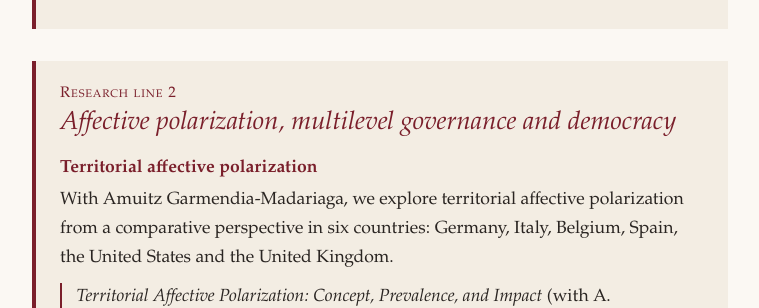
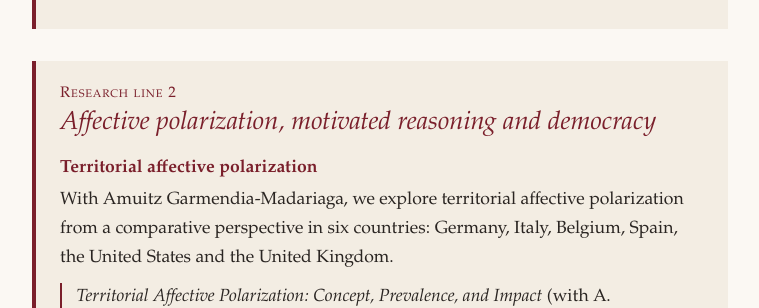
Before and after one commit to sandraleonalfonso/Sandra-Leon, a Jekyll site: the page built from research.md, in a window 1280 px wide and 900 px high, scrolled down 597 px. Shown: the part 150-458 px from the top of the window, without its empty margins (260-1019 px from the left). Built offline with Jekyll 4.4.1, drawn with Linux system fonts in a browser that asks for light colours.

Commit message:
Rename research line 2 to motivated reasoning
Co-Authored-By: Claude Opus 5.5 (1M context) <noreply@anthropic.com>
Claude-Session: https://claude.ai/code/session_01Csi1G9zYbePJE1osHYZ3KG

```diff
--- a/research.md
+++ b/research.md
@@ -24,7 +24,7 @@ I study the impact of artificial intelligence on multilevel governance and democ
 <section class="strand" markdown="1">
 <p class="strand-num">Research line 2</p>
 
-## Affective polarization, multilevel governance and democracy
+## Affective polarization, motivated reasoning and democracy
 {: #polarization}
 
 <div class="substrand" markdown="1">
```
Also changed, not shown: es/investigacion.md (+1 -1 lines).
